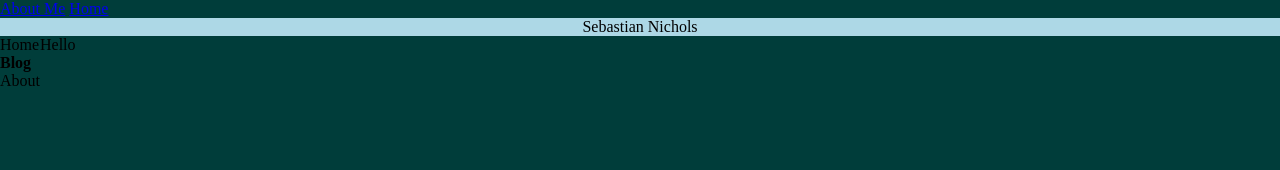
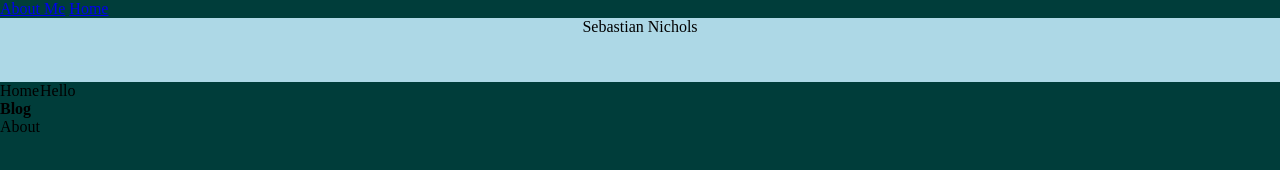
Before and after one commit to AlexThePhenix/AlexThePhenix.github.io, a website: page index.html in a window 1280 px wide. Drawn offline with Linux system fonts and the light colour scheme.

Commit message:
Update index.css

```diff
--- a/index.css
+++ b/index.css
@@ -18,4 +18,5 @@
     color: black;
 
     justify-content: center;
+    height: 64px;
 }
```
